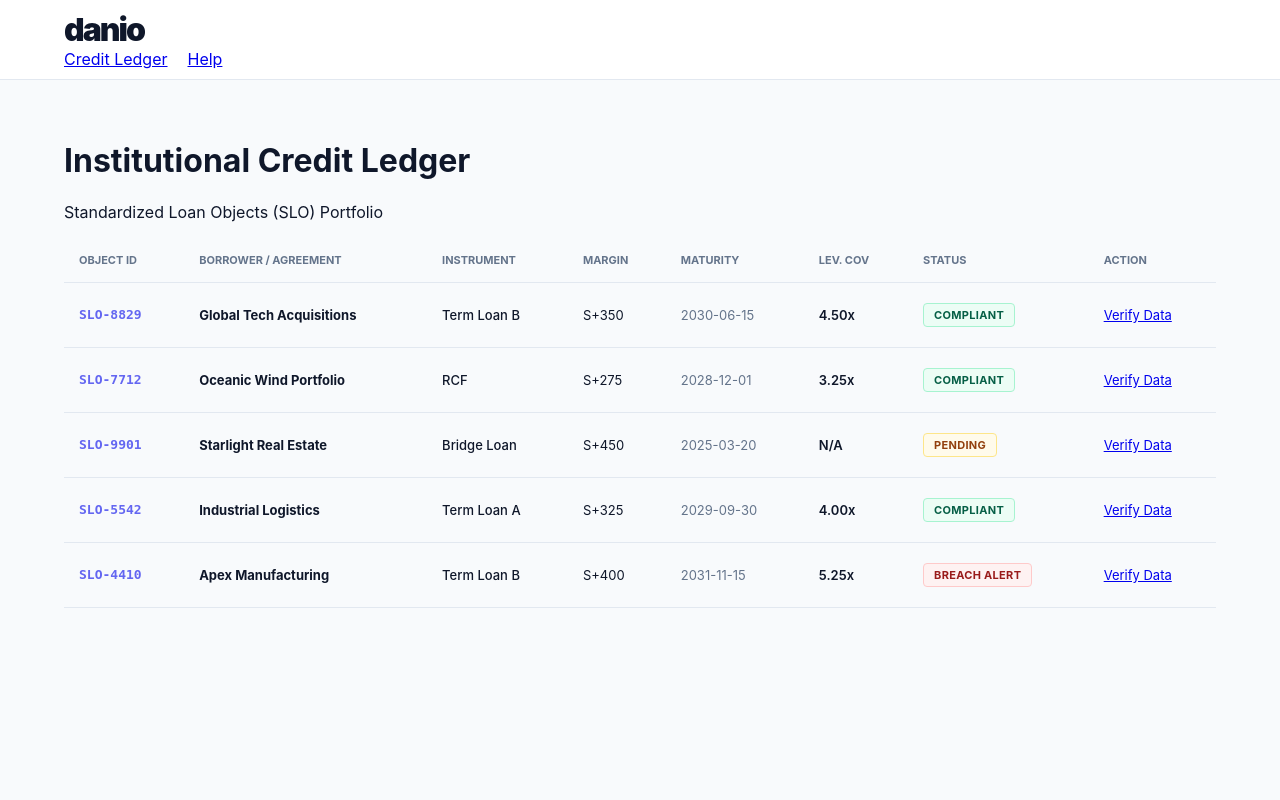
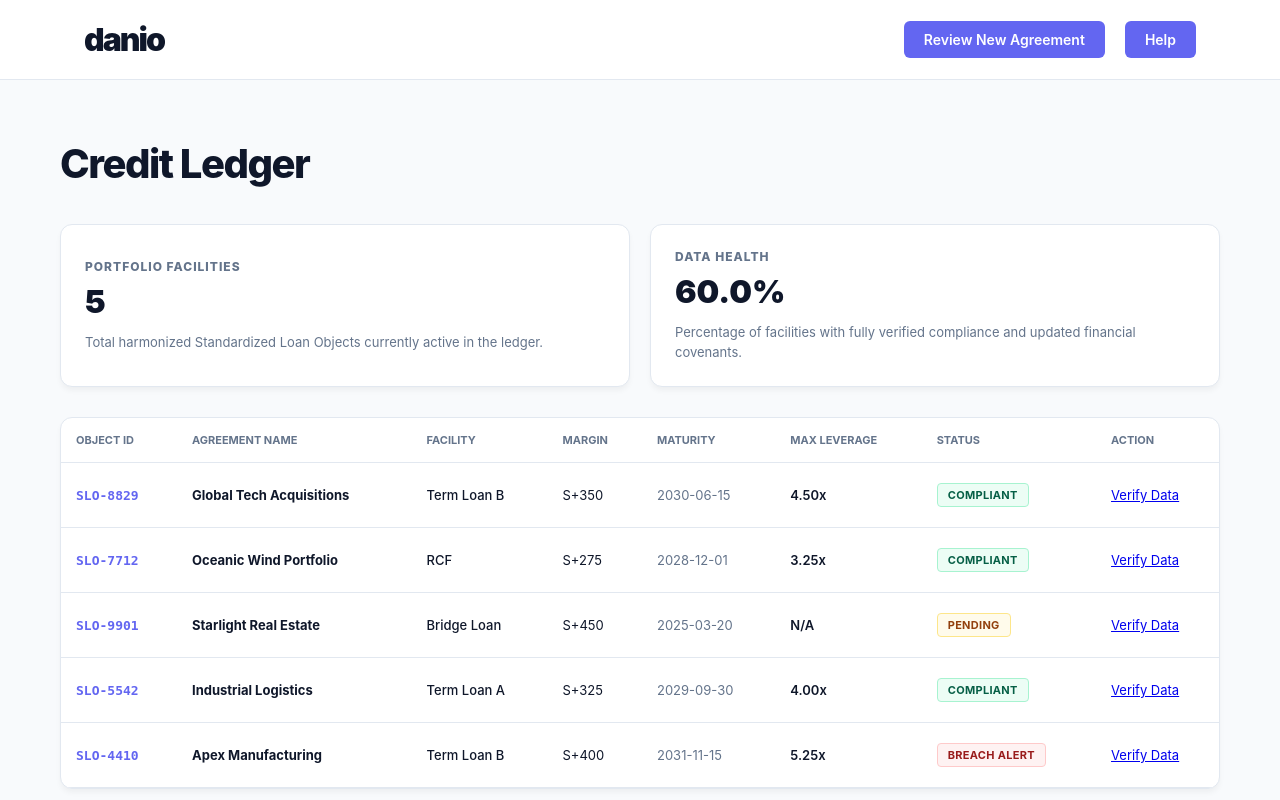
Before and after one commit to edimaudo/danio, a Flask app: page /workstation in a window 1280 px wide. Run offline with Flask 3, Linux system fonts and the light colour scheme.

Commit message:
Update app.html

```diff
--- a/templates/app.html
+++ b/templates/app.html
@@ -38,62 +38,101 @@
             border: 1px solid #fecaca;
         }
 
-        /* Typography & Custom Cells */
-        .cell-id {
-            font-family: 'JetBrains Mono', monospace;
-            font-size: 12px;
-            color: var(--danio-indigo);
-            font-weight: 700;
-        }
+        /* Modified: Sets the navigation width to match the main container */
+.nav-content {
+    max-width: 1200px;
+    margin: 0 auto;
+    padding: 24px 20px;
+    display: flex;
+    align-items: center;
+    justify-content: space-between;
+}
 
-        .cell-name {
-            font-weight: 700;
-            color: var(--danio-navy);
-        }
+/* New: Adds specific padding to prevent the title from touching the top border */
+.page-header {
+    padding-top: 64px;
+    margin-bottom: 40px;
+}
 
+/* Modified: Standardizes title height and removes squashing */
+.hero-title {
+    font-size: 40px;
+    font-weight: 800;
+    color: var(--danio-navy);
+    letter-spacing: -1.5px;
+    margin: 0;
+    line-height: 1;
+}
     </style>
 </head>
 <body class="app-bg">
-
     <nav class="nav-shell">
         <div class="nav-content">
-            <div class="nav-brand-group">
-                <div class="brand">danio</div>
-                <div class="nav-links">
-                    <a href="/workstation" class="active">Credit Ledger</a>
-                    <a href="/documentation">Help</a>
-                </div>
+            <a href="/workstation" class="brand">danio</a>
+            <div class="nav-links">
+                <a href="/reader" class="btn-primary-sm">Review New Agreement</a>
+                <a href="/documentation" class="btn-primary-sm">Help</a>
             </div>
         </div>
     </nav>
 
+    <!--
     <main class="container">
         <header class="page-header">
-            <div>
-                <h1 class="page-title">Institutional Credit Ledger</h1>
-                <p class="page-subtitle">Standardized Loan Objects (SLO) Portfolio</p>
-            </div>
-            <div class="header-actions">
+            <div class="header-left">
+                <h1 class="hero-title" style="font-size: 40px; text-align: left; letter-spacing: -1.5px; margin-bottom: 8px;">Credit Ledger</h1>
+                <br>
             </div>
         </header>
+    -->
 
-        <section class="ledger-card">
+        <!-- Modified: Standardized main container style for alignment -->
+<main class="container" style="max-width: 1200px; margin: 0 auto; padding: 0 20px;">
+    <header class="page-header">
+        <div class="header-left">
+            <!-- Removed <br> tag and inline squashing styles -->
+            <h1 class="hero-title">Credit Ledger</h1>
+        </div>
+    </header>
+
+        <!-- Metrics Section with Condensed Descriptions -->
+        <section class="metrics-grid">
+            <div class="card metric-card">
+                <div class="metric-content">
+                    <span class="stat-label">Portfolio Facilities</span>
+                    <!-- Dynamic value from total_facilities calculation -->
+                    <span class="stat-value">{{ total_facilities }}</span>
+                    <p class="metric-context">Total harmonized Standardized Loan Objects currently active in the ledger.</p>
+                </div>
+            </div>
+            <div class="card metric-card">
+                <div class="metric-content">
+                    <span class="stat-label">Data Health</span>
+                    <!-- Dynamic value from data_health calculation -->
+                    <span class="stat-value">{{ data_health }}%</span>
+                    <div class="progress-bar"><div class="progress-fill" style="width: {{ data_health }}%"></div></div>
+                    <p class="metric-context">Percentage of facilities with fully verified compliance and updated financial covenants.</p>
+                </div>
+            </div>
+        </section>
+
+        <section class="card table-container" style="padding: 0; border: 1px solid var(--danio-border); overflow: hidden;">
             <table class="ledger-table">
                 <thead>
                     <tr>
                         <th>Object ID</th>
-                        <th>Borrower / Agreement</th>
-                        <th>Instrument</th>
+                        <th>Agreement Name</th>
+                        <th>Facility</th>
                         <th>Margin</th>
                         <th>Maturity</th>
-                        <th>Lev. Cov</th>
+                        <th>Max Leverage</th>
                         <th>Status</th>
                         <th class="text-right">Action</th>
                     </tr>
                 </thead>
-                <tbody id="ledger-body">
+                <tbody>
                     {% for r in records %}
-                    <tr data-id="{{ r.id }}">
+                    <tr>
                         <td class="cell-id">{{ r.id }}</td>
                         <td class="cell-name">{{ r.name }}</td>
                         <td style="font-weight: 500; font-size: 13px;">{{ r.type }}</td>
@@ -119,37 +158,5 @@
         </section>
     </main>
 
-    <script>
-        document.addEventListener('DOMContentLoaded', () => {
-            const tbody = document.getElementById('ledger-body');
-            const localData = JSON.parse(localStorage.getItem('danio_storage') || '[]');
-
-            localData.forEach(record => {
-                // Only add if not already rendered by the server (matching by Object ID)
-                const exists = document.querySelector(`tr[data-id="${record.id}"]`);
-                if (!exists) {
-                    const row = document.createElement('tr');
-                    row.setAttribute('data-id', record.id);
-                    row.innerHTML = `
-                        <td class="cell-id">${record.id}</td>
-                        <td class="cell-name">${record.name}</td>
-                        <td style="font-weight: 500; font-size: 13px;">${record.type}</td>
-                        <td><span class="mono-tag">${record.margin}</span></td>
-                        <td style="color: var(--danio-slate); font-size: 13px;">${record.maturity}</td>
-                        <td style="font-weight: 600;">${record.leverage_covenant}</td>
-                        <td>
-                            <span class="status-pill ${record.compliance === 'Compliant' ? 'status-success' : record.compliance === 'Pending Review' ? 'status-warning' : 'status-danger'}">
-                                ${record.compliance === 'Breach Alert' ? 'Breach Alert' : record.compliance === 'Pending Review' ? 'Pending' : record.compliance}
-                            </span>
-                        </td>
-                        <td class="text-right">
-                            <a href="/reader?id=${record.id}" class="btn-text-action">Verify Data</a>
-                        </td>
-                    `;
-                    tbody.prepend(row);
-                }
-            });
-        });
-    </script>
 </body>
 </html>
```
